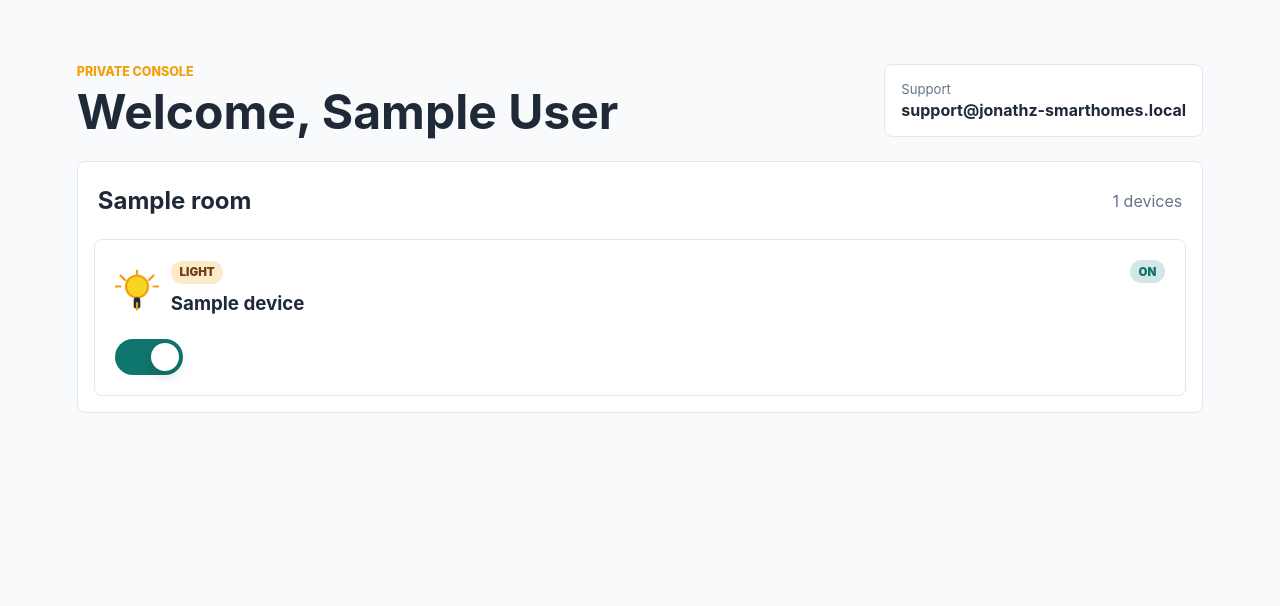
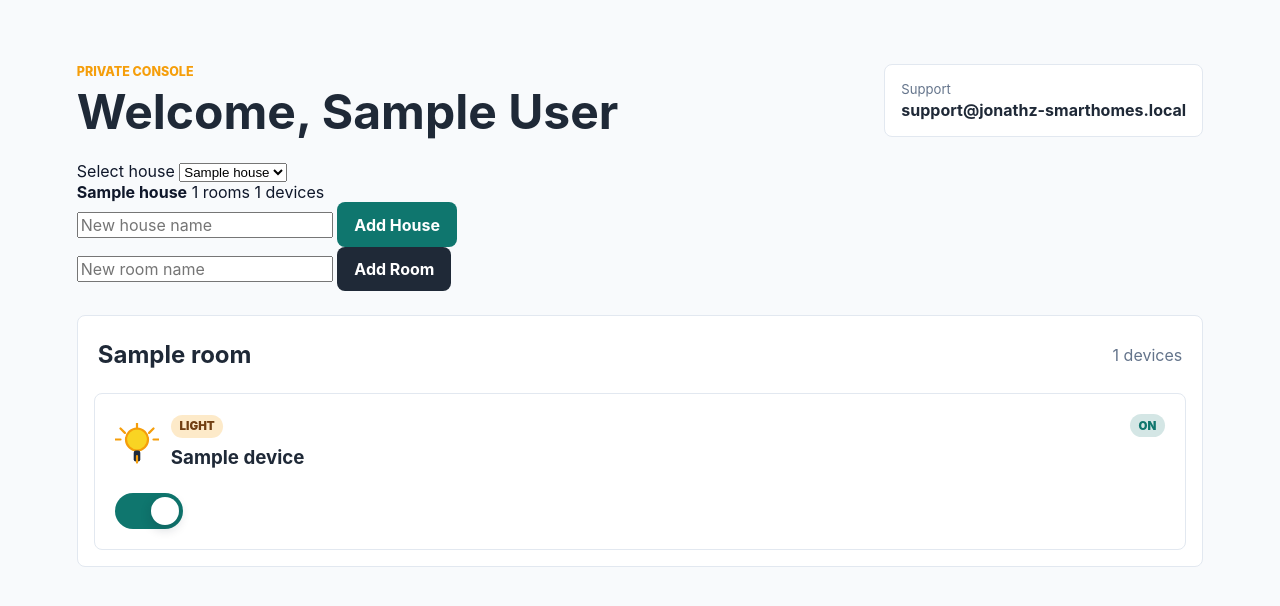
Before and after one commit to Turnjoy/jonathz-smarthomes, a Flask app: page /dashboard in a window 1280 px wide. Shown: the part 72-678 px from the top of the page. Run offline with Flask 3, Linux system fonts and the light colour scheme; a user stored in the database is signed in; tables that the repository leaves empty hold one stand-in row (values such as "Sample post").

Commit message:
Add house/room support, clean ignored artifacts, and update dashboard UI

```diff
--- a/app.py
+++ b/app.py
@@ -10,7 +10,7 @@ from werkzeug.security import check_password_hash, generate_password_hash
 
 from config.branding import load_brand_config
 from database.db_init import init_db
-from database.models import Device, DeviceType, Room, User, db
+from database.models import Device, DeviceType, House, Room, User, db
 
 app = Flask(__name__)
 app.config.from_object('config.settings')
@@ -86,10 +86,14 @@ def signup():
         db.session.add(user)
         db.session.commit()
 
+        default_house = House(user_id=user.id, house_name='Primary Home')
+        db.session.add(default_house)
+        db.session.commit()
+
         session.clear()
         session['user_id'] = user.id
         flash('Your smart home console is ready.', 'success')
-        return redirect(url_for('dashboard'))
+        return redirect(url_for('dashboard', house_id=default_house.id))
 
     return render_template('signup.html')
 
@@ -118,16 +122,83 @@ def logout():
     return redirect(url_for('marketing'))
 
 
+@app.route('/house/create', methods=['POST'])
+@login_required
+def create_house():
+    user = current_user()
+    house_name = request.form.get('house_name', '').strip()
+    if not house_name:
+        flash('Enter a house name to continue.', 'error')
+        return redirect(url_for('dashboard'))
+
+    house = House(user_id=user.id, house_name=house_name)
+    db.session.add(house)
+    db.session.commit()
+    flash('House added successfully.', 'success')
+    return redirect(url_for('dashboard', house_id=house.id))
+
+
+@app.route('/room/create', methods=['POST'])
+@login_required
+def create_room():
+    user = current_user()
+    house_id = request.form.get('house_id', type=int)
+    room_name = request.form.get('room_name', '').strip()
+
+    if not room_name or not house_id:
+        flash('Enter a valid room name.', 'error')
+        return redirect(url_for('dashboard'))
+
+    house = House.query.filter_by(id=house_id, user_id=user.id).first()
+    if not house:
+        flash('House not found.', 'error')
+        return redirect(url_for('dashboard'))
+
+    room = Room(user_id=user.id, house_id=house.id, room_name=room_name)
+    db.session.add(room)
+    db.session.commit()
+    flash('Room added successfully.', 'success')
+    return redirect(url_for('dashboard', house_id=house.id))
+
+
 @app.route('/dashboard')
 @login_required
 def dashboard():
     user = current_user()
-    rooms = (
-        Room.query.filter_by(user_id=user.id)
-        .order_by(Room.room_name.asc())
-        .all()
+    houses = House.query.filter_by(user_id=user.id).order_by(House.house_name.asc()).all()
+    selected_house_id = request.args.get('house_id', type=int)
+    selected_house = None
+
+    if selected_house_id:
+        selected_house = next((house for house in houses if house.id == selected_house_id), None)
+    if selected_house is None:
+        selected_house = houses[0] if houses else None
+
+    house_summaries = []
+    for house in houses:
+        device_count = sum(len(room.devices) for room in house.rooms)
+        house_summaries.append({
+            'house': house,
+            'room_count': len(house.rooms),
+            'device_count': device_count,
+        })
+
+    rooms = []
+    selected_house_device_count = 0
+    if selected_house:
+        rooms = Room.query.filter_by(house_id=selected_house.id).order_by(Room.room_name.asc()).all()
+        selected_house_device_count = sum(len(room.devices) for room in rooms)
+
+    return render_template(
+        'dashboard.html',
+        user=user,
+        houses=houses,
+        house_summaries=house_summaries,
+        selected_house=selected_house,
+        selected_house_device_count=selected_house_device_count,
+        rooms=rooms,
+        device_types=DeviceType,
     )
-    return render_template('dashboard.html', user=user, rooms=rooms, device_types=DeviceType)
 
 
 @app.route('/api/device/control', methods=['POST'])
--- a/templates/dashboard.html
+++ b/templates/dashboard.html
@@ -28,6 +28,42 @@
         <div class="support-card">
             <span>Support</span>
             <strong>{{ brand.contact.email }}</strong>
+        </div>
+    </section>
+
+    <section class="house-band">
+        <div class="house-navigation">
+            <form method="GET" action="{{ url_for('dashboard') }}">
+                <label for="house_id">Select house</label>
+                <select name="house_id" id="house_id" onchange="this.form.submit()">
+                    {% for house in houses %}
+                        <option value="{{ house.id }}" {% if selected_house and house.id == selected_house.id %}selected{% endif %}>{{ house.house_name }}</option>
+                    {% endfor %}
+                </select>
+            </form>
+            <div class="house-summary">
+                {% if selected_house %}
+                    <strong>{{ selected_house.house_name }}</strong>
+                    <span>{{ selected_house.rooms|length }} rooms</span>
+                    <span>{{ selected_house_device_count }} devices</span>
+                {% else %}
+                    <strong>No house selected</strong>
+                {% endif %}
+            </div>
+        </div>
+
+        <div class="house-actions">
+            <form method="POST" action="{{ url_for('create_house') }}" class="house-form">
+                <input name="house_name" placeholder="New house name" required />
+                <button class="button button-primary" type="submit">Add House</button>
+            </form>
+            {% if selected_house %}
+                <form method="POST" action="{{ url_for('create_room') }}" class="house-form">
+                    <input type="hidden" name="house_id" value="{{ selected_house.id }}" />
+                    <input name="room_name" placeholder="New room name" required />
+                    <button class="button button-secondary" type="submit">Add Room</button>
+                </form>
+            {% endif %}
         </div>
     </section>
 
```
Also changed, not shown: database/models.py (+17 -0 lines), database.db (deleted), 1 other file.
